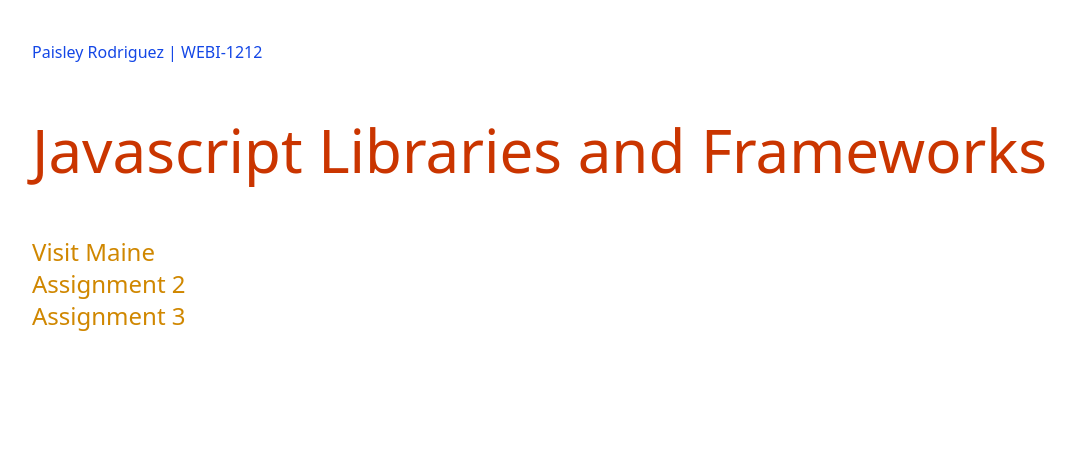
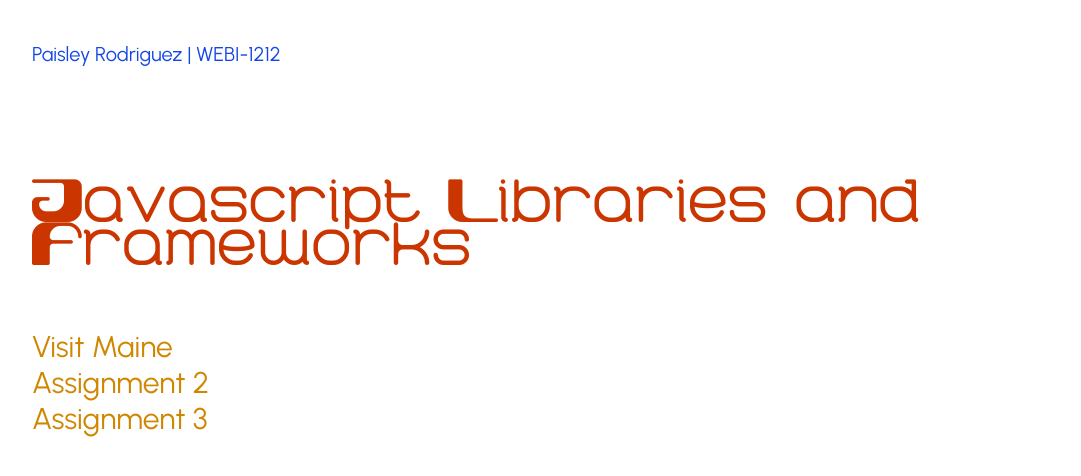
Before and after one commit to prr-rodriguez/javascript-libraries-and-frameworks, a plain HTML site: page index.html in a window 1280 px wide. Shown: the whole page, without its empty margins (0-1081 px from the left). Drawn offline with nearby package versions, Linux system fonts and the light colour scheme.

Commit message:
tailwind-git-2-fonts

```diff
--- a/index.html
+++ b/index.html
@@ -5,13 +5,16 @@
     <meta name="viewport" content="width=device-width, initial-scale=1">
     <title>Javascript Libraries and Frameworks</title>
     <script src="https://cdn.jsdelivr.net/npm/@tailwindcss/browser@4"></script>
+    <link rel="preconnect" href="https://fonts.googleapis.com">
+<link rel="preconnect" href="https://fonts.gstatic.com" crossorigin>
+<link href="https://fonts.googleapis.com/css2?family=Urbanist:ital,wght@0,100..900;1,100..900&display=swap" rel="stylesheet">
   </head>
   <body>
 
     <div class="mx-8 my-8">
-      <h2 class= "text-1xl text-blue-700 my-10">Paisley Rodriguez | WEBI-1212</h2>
+      <h2 class= "text-xl text-blue-700 my-10 mb-30 urbanist-body">Paisley Rodriguez | WEBI-1212</h2>
       <h1 class= "text-6xl text-orange-700 my-14">Javascript Libraries and Frameworks</h1>
-      <ul class="text-2xl text-yellow-600 my-10">
+      <ul class="text-3xl text-yellow-600 my-10 urbanist-body">
         <li><a href="maine.html" class="text-decoration-none">Visit Maine</a></li>
         <li>Assignment 2</li>
         <li>Assignment 3</li>
--- a/style.css
+++ b/style.css
@@ -1,8 +1,17 @@
-.maincontainer {
-    background-color: lavender;
+.urbanist-body {
+  font-family: "Urbanist", sans-serif;
+  font-optical-sizing: auto;
+  font-weight: 2200;
+  font-style: normal;
 }
 
-.col,
-.col-6 {
-    border: solid black 4px;
+@font-face {
+    font-family: "Retro60";
+    src: local("Retro60"),
+    url(fonts/Retro60Prime.ttf) format("truetype");
 }
+
+h1 {
+    font-family: Retro60;
+    font-size: 32pt;
+}
```
Also changed, not shown: fonts/Retro60Prime.ttf (added), 1 other file.
